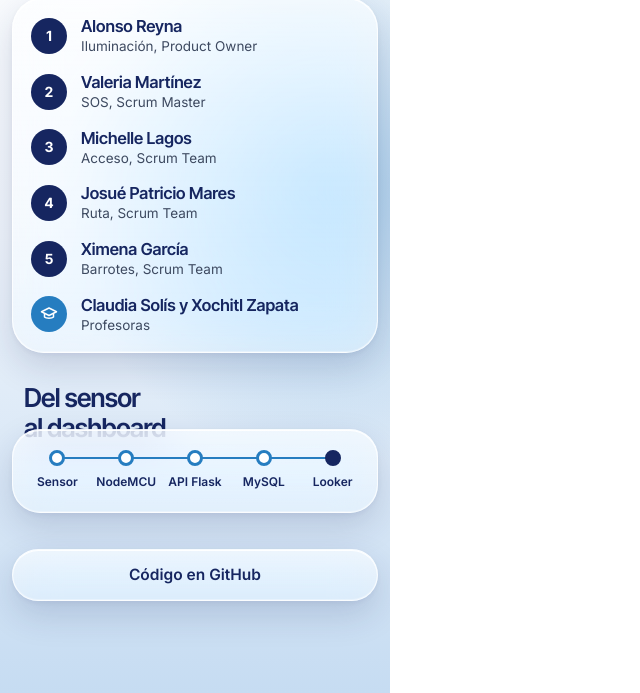
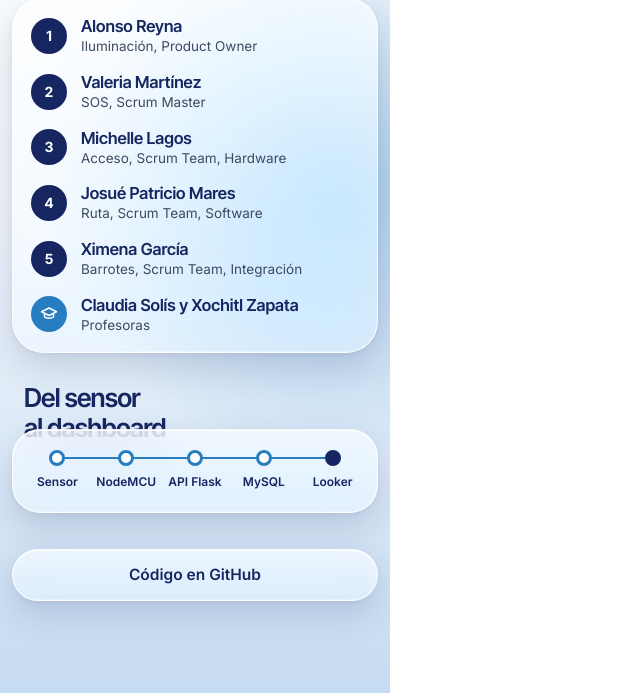
Before and after one commit to alonso-reyna/safewait-landing, a website built with Vite: page mockups/canvas/Equipo.dc.html in a window 1280 px wide. Shown: the part 151-844 px from the top of the page, without its empty margins (0-640 px from the left). Built offline with nearby package versions, Linux system fonts and the light colour scheme; some packages are replaced by stand-ins of ours.

Commit message:
Roles del Scrum Team: Michelle hardware, Ximena integración, Mares software
Co-Authored-By: Claude Sonnet 5.5 <noreply@anthropic.com>

```diff
--- a/mockups/canvas/Equipo.dc.html
+++ b/mockups/canvas/Equipo.dc.html
@@ -40,9 +40,9 @@ body{margin:0}
 <ul class="gl" style="position: absolute; left: 12px; top: 148px; width: 366px; height: 356px; margin: 0; padding: 10px 18px; box-sizing: border-box; border-radius: 32px; list-style: none; display: flex; flex-direction: column">
 <li class="p"><span class="n">1</span><span><b>Alonso Reyna</b><i>Iluminación, Product Owner</i></span></li>
 <li class="p"><span class="n">2</span><span><b>Valeria Martínez</b><i>SOS, Scrum Master</i></span></li>
-<li class="p"><span class="n">3</span><span><b>Michelle Lagos</b><i>Acceso, Scrum Team</i></span></li>
-<li class="p"><span class="n">4</span><span><b>Josué Patricio Mares</b><i>Ruta, Scrum Team</i></span></li>
-<li class="p"><span class="n">5</span><span><b>Ximena García</b><i>Barrotes, Scrum Team</i></span></li>
+<li class="p"><span class="n">3</span><span><b>Michelle Lagos</b><i>Acceso, Scrum Team, Hardware</i></span></li>
+<li class="p"><span class="n">4</span><span><b>Josué Patricio Mares</b><i>Ruta, Scrum Team, Software</i></span></li>
+<li class="p"><span class="n">5</span><span><b>Ximena García</b><i>Barrotes, Scrum Team, Integración</i></span></li>
 <li class="p"><span class="n" style="background: #267dc0"><svg aria-hidden="true" width="18" height="18" viewBox="0 0 24 24" fill="none" stroke="#ffffff" stroke-width="2" stroke-linecap="round" stroke-linejoin="round"><path d="M2 9l10-5 10 5-10 5z"></path><path d="M6 11.5V16c2 2 10 2 12 0v-4.5"></path></svg></span><span><b>Claudia Solís y Xochitl Zapata</b><i>Profesoras</i></span></li>
 </ul>
 
--- a/src/content.js
+++ b/src/content.js
@@ -44,8 +44,8 @@ export const NODES = [
 export const TEAM = [
   { name: 'Alonso Reyna', area: 'Iluminación', role: 'Nodo 1, Iluminación', extra: 'Product Owner' },
   { name: 'Valeria Martínez', area: 'SOS', role: 'Nodo 2, SOS', extra: 'Scrum Master' },
-  { name: 'Michelle Lagos', area: 'Acceso', role: 'Nodo 3, Acceso', extra: 'Scrum Team' },
-  { name: 'Josué Patricio Mares', area: 'Ruta', role: 'Nodo 4, Ruta', extra: 'Scrum Team' },
-  { name: 'Ximena García', area: 'Barrotes', role: 'Nodo 5, Barrotes', extra: 'Scrum Team' },
+  { name: 'Michelle Lagos', area: 'Acceso', role: 'Nodo 3, Acceso', extra: 'Scrum Team, Hardware' },
+  { name: 'Josué Patricio Mares', area: 'Ruta', role: 'Nodo 4, Ruta', extra: 'Scrum Team, Software' },
+  { name: 'Ximena García', area: 'Barrotes', role: 'Nodo 5, Barrotes', extra: 'Scrum Team, Integración' },
 ];
 export const TEACHERS = 'Claudia Solís y Xochitl Zapata';
```
